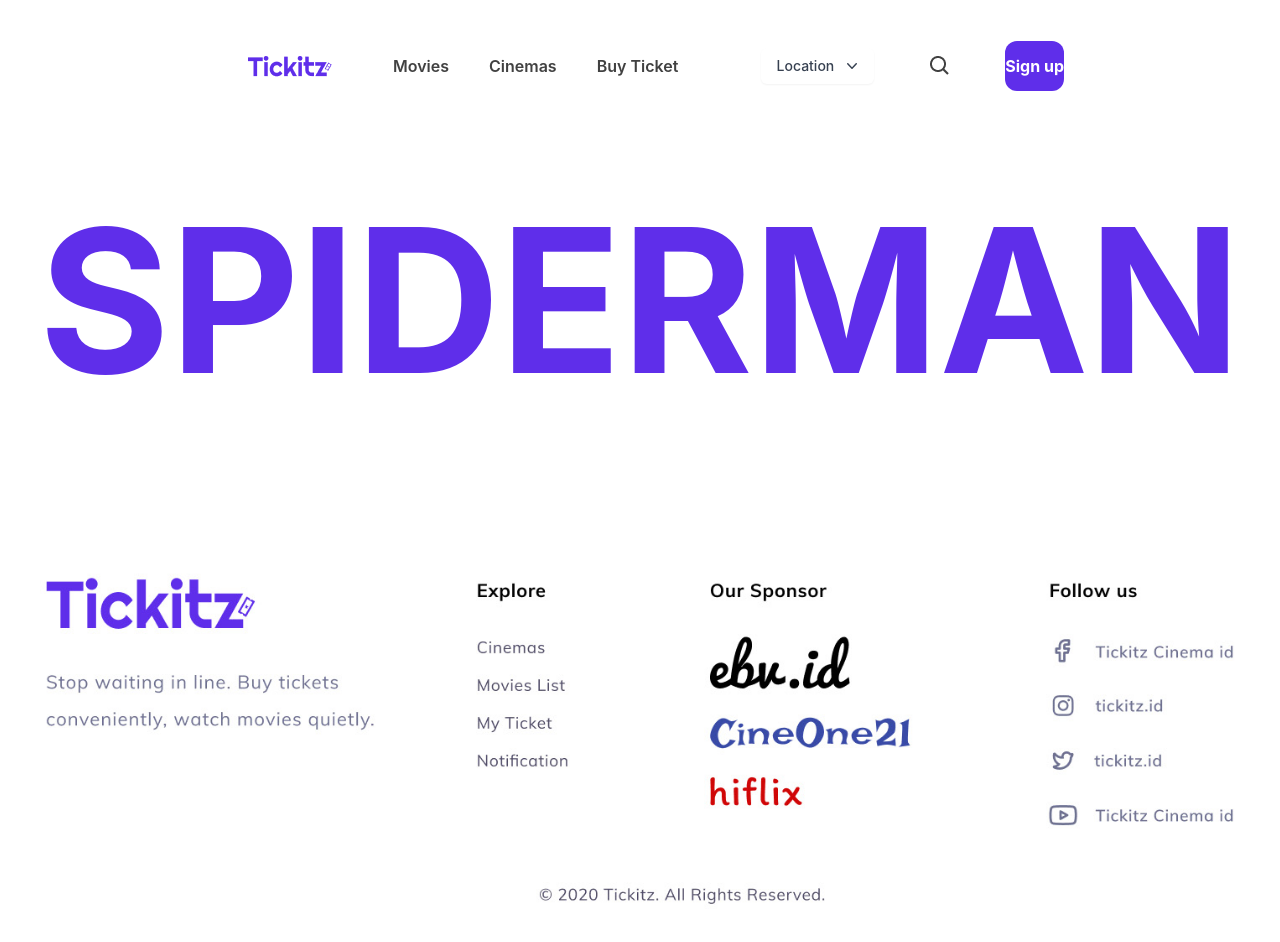
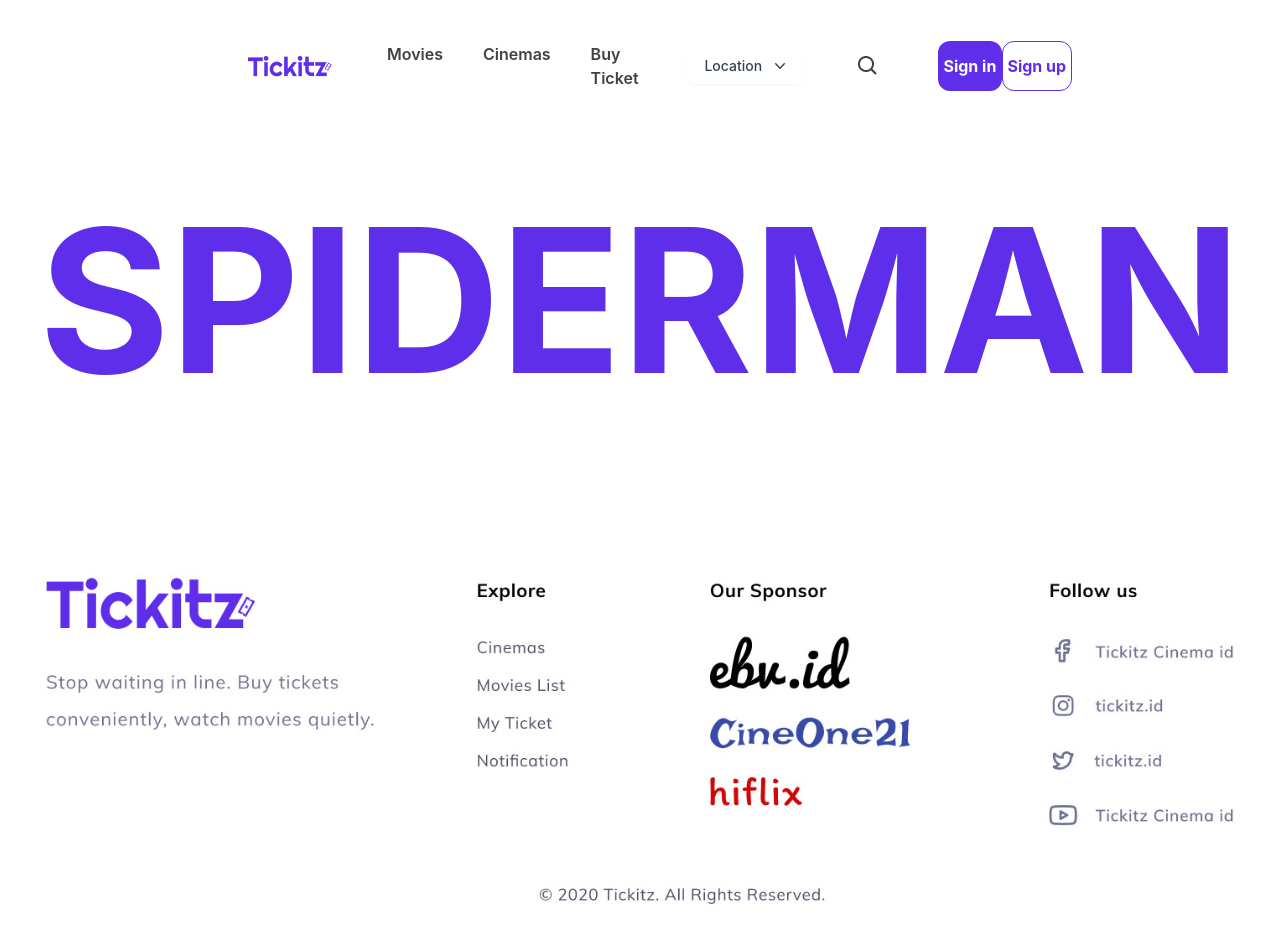
Before and after one commit to aberizuki/TICKITZ_FE, a React (Create React App) app: page /home in a window 1280 px wide. Shown: the top 942 px of the page. Built offline with nearby package versions, Linux system fonts and the light colour scheme.

Commit message:
update : fix navbar

```diff
--- a/src/components/Navbar/index.js
+++ b/src/components/Navbar/index.js
@@ -1,6 +1,7 @@
 import { Fragment } from "react";
 import { Menu, Transition } from "@headlessui/react";
 import { ChevronDownIcon } from "@heroicons/react/20/solid";
+import { Link } from "react-router-dom";
 
 function classNames(...classes) {
   return classes.filter(Boolean).join(" ");
@@ -120,13 +121,23 @@
             <div className="m-10">
               <img className="m-2" src={require("src/assets/img/search.png")} />
             </div>
-            <div className="m-2">
-              <button
-                type="submit"
-                className="bg-[#5F2EEA] text-white font-bold py-2 w-[130px] h-[50px] w-full rounded-xl"
-              >
-                Sign up
-              </button>
+            <div className="m-2 flex">
+              <Link to="/user-login">
+                <button
+                  type="submit"
+                  className="bg-[#5F2EEA] text-white font-bold py-2 w-[130px] h-[50px] w-full rounded-xl mx-2"
+                >
+                  Sign in
+                </button>
+              </Link>
+              <Link to="/user-regist">
+                <button
+                  type="submit"
+                  className="bg-white text-[#5F2EEA] border border-[#5F2EEA] font-bold py-2 w-[130px] h-[50px] w-full rounded-xl mx-2"
+                >
+                  Sign up
+                </button>
+              </Link>
             </div>
           </section>
         </div>
```
